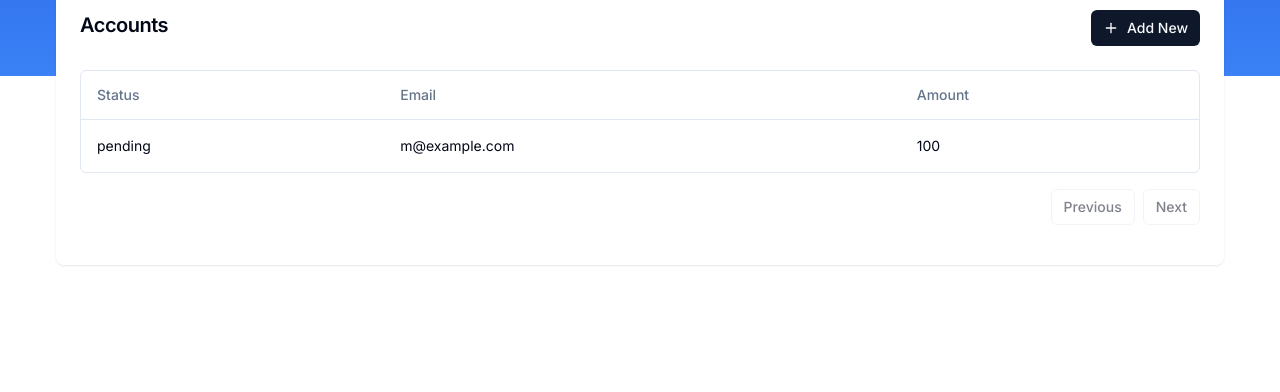
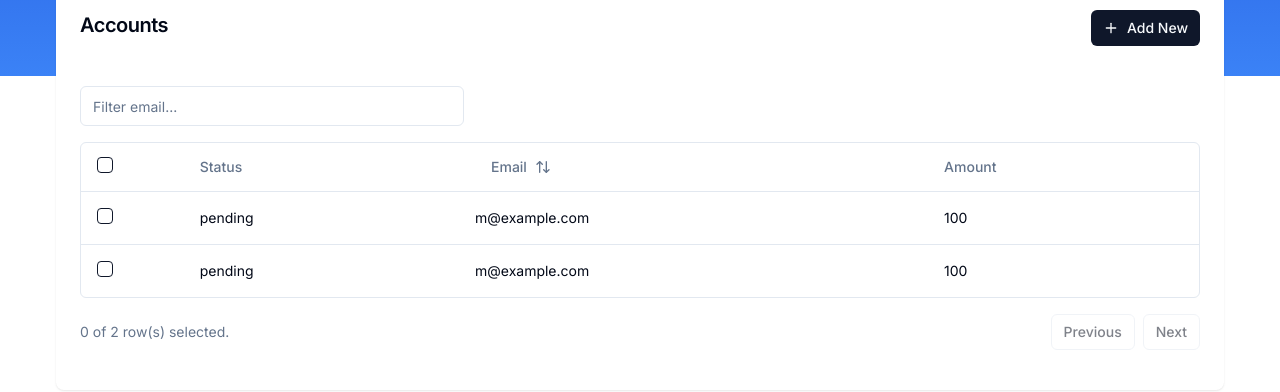
Before and after one commit to BdNWoG/buddy, a Next.js app in the folder buddy/: page /accounts in a window 1280 px wide. Shown: the part 280-672 px from the top of the page. Built offline with nearby package versions, Linux system fonts and the light colour scheme; no server answers; what drizzle-zod, hono would draw is missing.

Commit message:
data table

```diff
--- a/buddy/app/(dashboard)/accounts/columns.ts
+++ /dev/null
@@ -1,25 +0,0 @@
-"use client"
-
-import { ColumnDef } from "@tanstack/react-table"
-
-export type Payment = {
-    id: string
-    amount: number
-    status: "pending" | "processing" | "success" | "failed"
-    email: string
-}
-
-export const columns: ColumnDef<Payment>[] = [
-    {
-        accessorKey: "status",
-        header: "Status",
-    },
-    {
-        accessorKey: "email",
-        header: "Email",
-    },
-    {
-        accessorKey: "amount",
-        header: "Amount",
-    },
-]
--- /dev/null
+++ b/buddy/app/(dashboard)/accounts/columns.tsx
@@ -0,0 +1,57 @@
+"use client"
+
+import { Button } from "@/components/ui/button"
+import { ColumnDef } from "@tanstack/react-table"
+import { ArrowUpDown } from "lucide-react"
+import { Checkbox  } from "@/components/ui/checkbox"
+
+export type Payment = {
+    id: string
+    amount: number
+    status: "pending" | "processing" | "success" | "failed"
+    email: string
+}
+
+export const columns: ColumnDef<Payment>[] = [
+    {
+        id: "select",
+        header: ({ table }) => (
+        <Checkbox
+            checked={
+            table.getIsAllPageRowsSelected() ||
+            (table.getIsSomePageRowsSelected() && "indeterminate")
+            }
+            onCheckedChange={(value) => table.toggleAllPageRowsSelected(!!value)}
+            aria-label="Select all"
+        />
+        ),
+        cell: ({ row }) => (
+        <Checkbox
+            checked={row.getIsSelected()}
+            onCheckedChange={(value) => row.toggleSelected(!!value)}
+            aria-label="Select row"
+        />
+        ),
+        enableSorting: false,
+        enableHiding: false,
+    },
+    {
+        accessorKey: "status",
+        header: "Status",
+    },
+    {
+        accessorKey: "email",
+        header: ({ column }) => {
+            return (
+                <Button variant="ghost" onClick={() => column.toggleSorting(column.getIsSorted() === "asc")}>
+                    Email
+                    <ArrowUpDown className="ml-2 h-4 w-4" />
+                </Button>
+            )
+        },
+    },
+    {
+        accessorKey: "amount",
+        header: "Amount",
+    },
+]
--- a/buddy/app/(dashboard)/accounts/page.tsx
+++ b/buddy/app/(dashboard)/accounts/page.tsx
@@ -9,12 +9,18 @@
 import { DataTable } from "../../../components/data-table"
 
 const data: Payment[] =[
-{
+    {
     id: "728ed52f",
     amount: 100,
     status: "pending",
     email: "m@example.com",
-}
+    },
+    {
+        id: "728ed52f",
+        amount: 100,
+        status: "pending",
+        email: "m@example.com",
+    },
 ]
 const AccountsPage = () => {
     const newAccount = useNewAccount();
@@ -32,7 +38,7 @@
                     </Button>
                 </CardHeader>
                 <CardContent>
-                    <DataTable columns={columns} data={data} />
+                    <DataTable columns={columns} data={data} filterKey="email"/>
                 </CardContent>
             </Card>
         </div>
--- a/buddy/components/data-table.tsx
+++ b/buddy/components/data-table.tsx
@@ -1,28 +1,47 @@
 "use client"
 
-import { ColumnDef, SortingState, flexRender, getCoreRowModel, useReactTable, getSortedRowModel, getPaginationRowModel } from "@tanstack/react-table"
+import { ColumnDef, ColumnFiltersState, SortingState, flexRender, getCoreRowModel, getFilteredRowModel, useReactTable, getSortedRowModel, getPaginationRowModel } from "@tanstack/react-table"
 import { Button } from "@/components/ui/button"
 import { Table, TableBody, TableCell, TableHead, TableHeader, TableRow } from "@/components/ui/table"
 import * as React from "react"
+import { Input } from "./ui/input"
 
 interface DataTableProps<TData, TValue> {
     columns: ColumnDef<TData, TValue>[]
     data: TData[]
+    filterKey: string
 }
 
 export function DataTable<TData, TValue>({
-    columns,data
+    columns, data, filterKey
 }: DataTableProps<TData, TValue>) {
     const [sorting, setSorting] = React.useState<SortingState>([])
+    const [columnFilters, setColumnFilters] = React.useState<ColumnFiltersState>(
+        []
+    )
+    const [rowSelection, setRowSelection] = React.useState({})
+
     const table = useReactTable({
         data,
         columns,
         getCoreRowModel: getCoreRowModel(),
         getPaginationRowModel: getPaginationRowModel(),
+        onSortingChange: setSorting,
+        getSortedRowModel: getSortedRowModel(),
+        onColumnFiltersChange: setColumnFilters,
+        getFilteredRowModel: getFilteredRowModel(),
+        onRowSelectionChange: setRowSelection,
+        state: { sorting, columnFilters, rowSelection },
     })
 
     return (
         <div>
+            <div className="flex items-center py-4">
+                <Input
+                placeholder={`Filter ${filterKey}...`} className="max-w-sm"
+                value={(table.getColumn(filterKey)?.getFilterValue() as string) ?? ""}
+                onChange={(event) => table.getColumn(filterKey)?.setFilterValue(event.target.value)} />
+            </div>
             <div className="rounded-md border">
             <Table>
                 <TableHeader>
@@ -68,6 +87,10 @@
             </Table>
             </div>
             <div className="flex items-center justify-end space-x-2 py-4">
+                <div className="flex-1 text-sm text-muted-foreground">
+                    {table.getFilteredSelectedRowModel().rows.length} of{" "}
+                    {table.getFilteredRowModel().rows.length} row(s) selected.
+                </div>
                 <Button variant="outline" size="sm" onClick={() => table.previousPage()}
                 disabled={!table.getCanPreviousPage()}>
                 Previous
--- /dev/null
+++ b/buddy/components/ui/checkbox.tsx
@@ -0,0 +1,30 @@
+"use client"
+
+import * as React from "react"
+import * as CheckboxPrimitive from "@radix-ui/react-checkbox"
+import { Check } from "lucide-react"
+
+import { cn } from "@/lib/utils"
+
+const Checkbox = React.forwardRef<
+  React.ElementRef<typeof CheckboxPrimitive.Root>,
+  React.ComponentPropsWithoutRef<typeof CheckboxPrimitive.Root>
+>(({ className, ...props }, ref) => (
+  <CheckboxPrimitive.Root
+    ref={ref}
+    className={cn(
+      "peer h-4 w-4 shrink-0 rounded-sm border border-primary ring-offset-background focus-visible:outline-none focus-visible:ring-2 focus-visible:ring-ring focus-visible:ring-offset-2 disabled:cursor-not-allowed disabled:opacity-50 data-[state=checked]:bg-primary data-[state=checked]:text-primary-foreground",
+      className
+    )}
+    {...props}
+  >
+    <CheckboxPrimitive.Indicator
+      className={cn("flex items-center justify-center text-current")}
+    >
+      <Check className="h-4 w-4" />
+    </CheckboxPrimitive.Indicator>
+  </CheckboxPrimitive.Root>
+))
+Checkbox.displayName = CheckboxPrimitive.Root.displayName
+
+export { Checkbox }
--- a/buddy/package.json
+++ b/buddy/package.json
@@ -19,6 +19,7 @@
     "@hookform/resolvers": "^3.6.0",
     "@neondatabase/serverless": "^0.9.4",
     "@paralleldrive/cuid2": "^2.2.2",
+    "@radix-ui/react-checkbox": "^1.1.1",
     "@radix-ui/react-dialog": "^1.1.1",
     "@radix-ui/react-label": "^2.1.0",
     "@radix-ui/react-slot": "^1.1.0",
```
Also changed, not shown: 1 other file (tests, documents, lock files or other folders).
